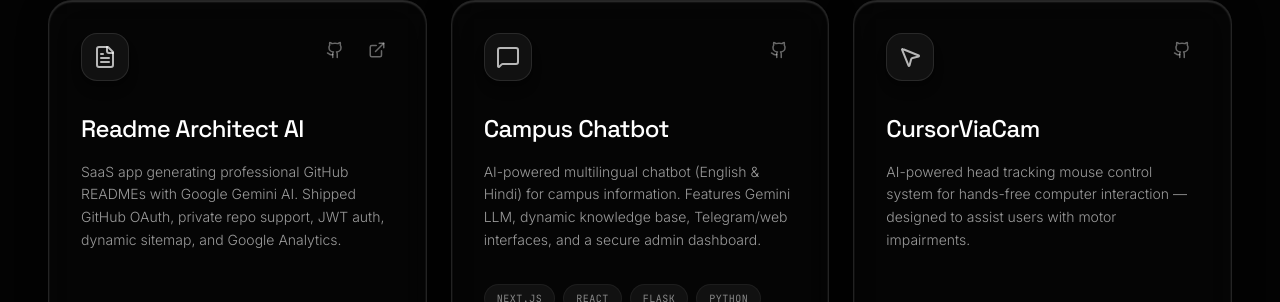
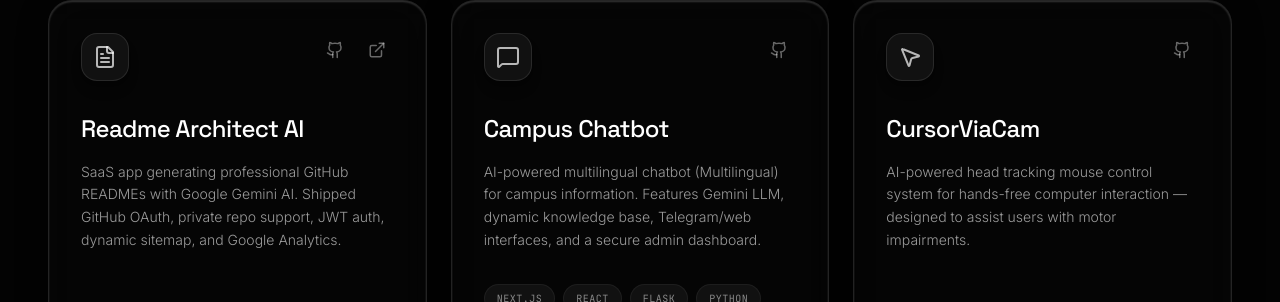
Before and after one commit to Deepender25/deepender-portfolio-v2, a React (Vite) app: page / in a window 1280 px wide. Shown: the part 3215-3517 px from the top of the page. Built offline with nearby package versions, Linux system fonts and the light colour scheme.

Commit message:
small typo fixed

```diff
--- a/src/components/Projects.tsx
+++ b/src/components/Projects.tsx
@@ -12,7 +12,7 @@
   },
   {
     title: "Campus Chatbot",
-    description: "AI-powered multilingual chatbot (English & Hindi) for campus information. Features Gemini LLM, dynamic knowledge base, Telegram/web interfaces, and a secure admin dashboard.",
+    description: "AI-powered multilingual chatbot (Multilingual) for campus information. Features Gemini LLM, dynamic knowledge base, Telegram/web interfaces, and a secure admin dashboard.",
     tech: ["Next.js", "React", "Flask", "Python", "Supabase", "ChromaDB", "Gemini API", "LangChain"],
     github: "https://github.com/Deepender25/Campus_Chatbot",
     live: "#",
```
